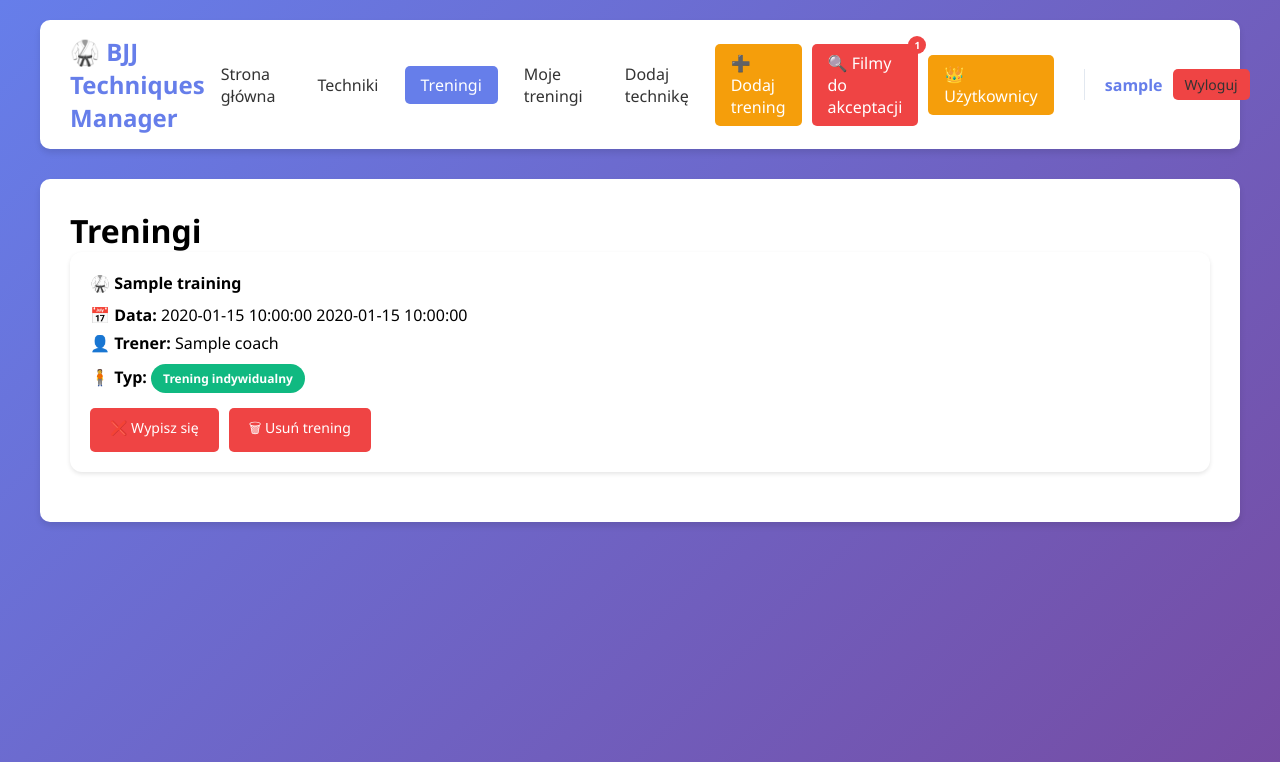
After one commit to aliweg001/bjj, a Flask app: page /trainings in a window 1280 px wide. The commit adds this page. Shown: the top 762 px of the page. Run offline with Flask 3, Linux system fonts and the light colour scheme; the visitor is signed in with stand-in values (Sample User, id 1); a database or web service that is not in the repository returns one stand-in record (values such as "Sample title"); some libraries are stand-ins or nearby versions.

Commit message:
do inzynierki

```diff
--- a/app.py
+++ b/app.py
@@ -8,6 +8,8 @@ from werkzeug.security import generate_password_hash, check_password_hash
 from werkzeug.utils import secure_filename
 from datetime import datetime
 import re
+from flask import jsonify
+
 
 load_dotenv()
 app = Flask(__name__)
@@ -452,6 +454,273 @@ def techniques():
                            search_query=search_query,
                            selected_category=category,
                            selected_difficulty=difficulty)
+
+
+@app.route('/trainings')
+@login_required
+def trainings():
+    conn = get_db_connection()
+    cur = conn.cursor(cursor_factory=psycopg2.extras.RealDictCursor)
+
+    cur.execute("""
+        SELECT t.*,
+               COUNT(r.id) as participants
+        FROM trainings t
+        LEFT JOIN training_registrations r
+               ON t.id = r.training_id
+        GROUP BY t.id
+        ORDER BY t.training_date, t.training_time
+    """)
+
+    trainings = cur.fetchall()
+
+    # 🔽 SPRAWDZENIE CZY UŻYTKOWNIK JEST ZAPISANY
+    user_id = session['user_id']
+
+    for t in trainings:
+        cur.execute("""
+            SELECT 1
+            FROM training_registrations
+            WHERE training_id = %s AND user_id = %s
+        """, (t['id'], user_id))
+
+        t['is_registered'] = cur.fetchone() is not None
+
+    cur.close()
+    conn.close()
+
+    return render_template("trainings.html", trainings=trainings)
+
+@app.route('/trainings/add', methods=['GET', 'POST'])
+@login_required
+@admin_required
+def add_training():
+    if request.method == 'POST':
+        title = request.form.get('title')
+        training_date = request.form.get('training_date')
+        training_time = request.form.get('training_time')
+        coach = request.form.get('coach')
+        max_participants = request.form.get('max_participants')
+
+        conn = get_db_connection()
+        cur = conn.cursor()
+
+        cur.execute("""
+            INSERT INTO trainings
+            (title, training_date, training_time, coach, max_participants)
+            VALUES (%s, %s, %s, %s, %s)
+        """, (title, training_date, training_time, coach, max_participants))
+
+        conn.commit()
+        cur.close()
+        conn.close()
+
+        flash("Trening dodany!", "success")
+        return redirect(url_for('trainings'))
+
+    return render_template("add_training.html")
+
+
+
+@app.route('/my-trainings')
+@login_required
+def my_trainings():
+    conn = get_db_connection()
+    cur = conn.cursor(cursor_factory=psycopg2.extras.RealDictCursor)
+
+    user_id = session['user_id']
+
+    cur.execute("""
+        SELECT t.*
+        FROM trainings t
+        JOIN training_registrations r
+            ON t.id = r.training_id
+        WHERE r.user_id = %s
+        ORDER BY t.training_date, t.training_time
+    """, (user_id,))
+
+    trainings = cur.fetchall()
+
+    cur.close()
+    conn.close()
+
+    return render_template("my_trainings.html", trainings=trainings)
+
+
+@app.route('/trainings/delete/<int:training_id>')
+@login_required
+@admin_required
+def delete_training(training_id):
+    conn = get_db_connection()
+    cur = conn.cursor()
+
+    # usuń najpierw zapisy użytkowników
+    cur.execute(
+        "DELETE FROM training_registrations WHERE training_id = %s",
+        (training_id,)
+    )
+
+    # usuń trening
+    cur.execute(
+        "DELETE FROM trainings WHERE id = %s",
+        (training_id,)
+    )
+
+    conn.commit()
+    cur.close()
+    conn.close()
+
+    flash("Trening usunięty.", "success")
+    return redirect(url_for('trainings'))
+
+
+
+@app.route('/api/trainings')
+@login_required
+def api_trainings():
+    conn = get_db_connection()
+    cur = conn.cursor(cursor_factory=psycopg2.extras.RealDictCursor)
+
+    cur.execute("""
+        SELECT t.*,
+               COUNT(r.id) as participants
+        FROM trainings t
+        LEFT JOIN training_registrations r
+               ON t.id = r.training_id
+        GROUP BY t.id
+        ORDER BY t.training_date, t.training_time
+    """)
+
+    trainings = cur.fetchall()
+
+    # ✅ Konwersja daty i czasu na tekst
+    result = []
+    for t in trainings:
+        t = dict(t)
+        t["training_date"] = str(t["training_date"])
+        t["training_time"] = str(t["training_time"])
+        result.append(t)
+
+    cur.close()
+    conn.close()
+
+    return jsonify(result)
+
+@app.route('/api/trainings/register/<int:training_id>', methods=['POST'])
+@login_required
+def api_register_training(training_id):
+    conn = get_db_connection()
+    cur = conn.cursor()
+
+    user_id = session['user_id']
+
+    try:
+        cur.execute("""
+            INSERT INTO training_registrations (training_id, user_id)
+            VALUES (%s, %s)
+        """, (training_id, user_id))
+
+        conn.commit()
+
+        response = {"status": "ok", "message": "Zapisano na trening"}
+
+    except Exception:
+        conn.rollback()
+        response = {"status": "error", "message": "Już zapisany"}
+
+    cur.close()
+    conn.close()
+
+    return jsonify(response)
+
+
+@app.route('/api/my-trainings')
+@login_required
+def api_my_trainings():
+    conn = get_db_connection()
+    cur = conn.cursor(cursor_factory=psycopg2.extras.RealDictCursor)
+
+    user_id = session['user_id']
+
+    cur.execute("""
+        SELECT t.*,
+               COUNT(r2.id) as participants
+        FROM trainings t
+        JOIN training_registrations r
+             ON t.id = r.training_id
+        LEFT JOIN training_registrations r2
+             ON t.id = r2.training_id
+        WHERE r.user_id = %s
+        GROUP BY t.id
+        ORDER BY t.training_date, t.training_time
+    """, (user_id,))
+
+    trainings = cur.fetchall()
+
+    result = []
+    for t in trainings:
+        t = dict(t)
+        t["training_date"] = str(t["training_date"])
+        t["training_time"] = str(t["training_time"])
+        result.append(t)
+
+    cur.close()
+    conn.close()
+
+    return jsonify(result)
+
+
+
+@app.route('/trainings/register/<int:training_id>')
+@login_required
+def register_training(training_id):
+    conn = get_db_connection()
+    cur = conn.cursor()
+
+    user_id = session['user_id']
+
+    try:
+        cur.execute("""
+            INSERT INTO training_registrations (training_id, user_id)
+            VALUES (%s, %s)
+        """, (training_id, user_id))
+
+        conn.commit()
+        flash("Zapisano na trening!", "success")
+
+    except Exception:
+        conn.rollback()
+        flash("Już jesteś zapisany lub brak miejsc.", "warning")
+
+    cur.close()
+    conn.close()
+
+    return redirect(url_for('trainings'))
+
+
+@app.route('/trainings/unregister/<int:training_id>')
+@login_required
+def unregister_training(training_id):
+    conn = get_db_connection()
+    cur = conn.cursor()
+
+    user_id = session['user_id']
+
+    cur.execute("""
+        DELETE FROM training_registrations
+        WHERE training_id = %s AND user_id = %s
+    """, (training_id, user_id))
+
+    conn.commit()
+
+    cur.close()
+    conn.close()
+
+    flash("Wypisano z treningu.", "info")
+    return redirect(url_for('trainings'))
+
+
+
 
 
 @app.route('/technique/add', methods=['GET', 'POST'])
--- a/templates/base.html
+++ b/templates/base.html
@@ -382,6 +382,15 @@
                    {% if request.endpoint == 'techniques' %}class="active-link"{% endif %}>
                     Techniki
                 </a>
+                <a href="{{ url_for('trainings') }}"
+                 {% if request.endpoint == 'trainings' %}class="active-link"{% endif %}>
+                    Treningi
+                </a>
+                <a href="{{ url_for('my_trainings') }}"
+                   {% if request.endpoint == 'my_trainings' %}class="active-link"{% endif %}>
+                    Moje treningi
+                </a>
+
                 <a href="{{ url_for('add_technique') }}"
                    {% if request.endpoint == 'add_technique' %}class="active-link"{% endif %}>
                     Dodaj technikę
@@ -393,6 +402,14 @@
                 {% if session.get('pending_videos_count') %}
                     {% set pending_count = session.get('pending_videos_count') %}
                 {% endif %}
+
+                <a href="{{ url_for('add_training') }}"
+               class="admin-link"
+               {% if request.endpoint == 'add_training' %}style="background: #d97706;"{% endif %}>
+                ➕ Dodaj trening
+                </a>
+
+
 
                 <a href="{{ url_for('admin_videos') }}"
                    class="videos-pending-link notification-badge"
--- /dev/null
+++ b/templates/trainings.html
@@ -0,0 +1,68 @@
+{% extends "base.html" %}
+
+{% block content %}
+<div class="container mt-4">
+    <h1>Treningi</h1>
+
+    {% if trainings %}
+        {% for t in trainings %}
+
+        <div class="card mb-3" style="border-radius:12px; overflow:hidden;">
+            <div class="card-body">
+
+                <h4 class="card-title" style="margin-bottom:10px;">
+                    🥋 {{ t.title }}
+                </h4>
+
+                <p style="margin:6px 0;">
+                    📅 <strong>Data:</strong>
+                    {{ t.training_date }} {{ t.training_time }}
+                </p>
+
+                <p style="margin:6px 0;">
+                    👤 <strong>Trener:</strong>
+                    {{ t.coach or "Nie podano" }}
+                </p>
+
+                <!-- Typ treningu -->
+                <p style="margin:10px 0;">
+                    🧍 <strong>Typ:</strong>
+                    <span class="badge"
+                          style="background:#10b981;color:white;padding:6px 12px;border-radius:20px;">
+                        Trening indywidualny
+                    </span>
+                </p>
+
+                <div style="margin-top:15px; display:flex; gap:10px; flex-wrap:wrap;">
+
+                    {% if t.is_registered %}
+                        <a href="{{ url_for('unregister_training', training_id=t.id) }}"
+                           class="btn btn-danger">
+                            ❌ Wypisz się
+                        </a>
+                    {% else %}
+                        <a href="{{ url_for('register_training', training_id=t.id) }}"
+                           class="btn btn-primary">
+                            ✅ Zapisz się
+                        </a>
+                    {% endif %}
+
+                    {% if session.get('is_admin') %}
+                        <a href="{{ url_for('delete_training', training_id=t.id) }}"
+                           class="btn btn-danger"
+                           onclick="return confirm('Usunąć trening?')">
+                            🗑 Usuń trening
+                        </a>
+                    {% endif %}
+
+                </div>
+
+            </div>
+        </div>
+
+        {% endfor %}
+    {% else %}
+        <p>Brak dostępnych treningów.</p>
+    {% endif %}
+</div>
+{% endblock %}
```
Also changed, not shown: templates/add_training.html (added, +36 -0 lines), templates/my_trainings.html (added, +23 -0 lines).
